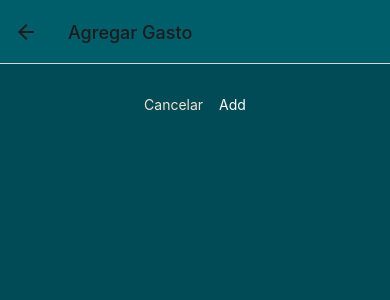
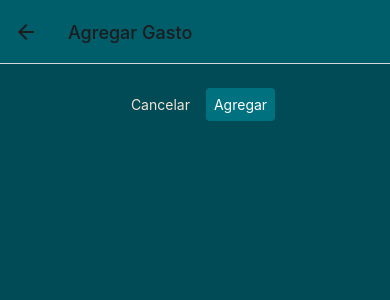
Before and after one commit to mdelrosario92/expense-tracker, a React Native app: screen /ManageExpense in a window 390 px wide. Shown: the top 300 px of the page. Built offline with nearby package versions, Linux system fonts and the light colour scheme.

Commit message:
filter expenses by 7 days

```diff
--- a/components/ExpensesOutput/ExpensesSummary.js
+++ b/components/ExpensesOutput/ExpensesSummary.js
@@ -20,7 +20,7 @@ const styles = StyleSheet.create({
     container: {
         padding: 15,
         backgroundColor: GlobalStyles.colors.filter,
-        borderRadius: 2,
+        borderRadius: 6,
         flexDirection: 'row',
         justifyContent: 'space-between',
         alignItems: 'center',
--- a/components/ExpensesOutput/UI/CommonButton.js
+++ b/components/ExpensesOutput/UI/CommonButton.js
@@ -5,7 +5,7 @@ import { GlobalStyles } from '../../../constants/styles';
 
 function CommonButton({children, onPress, mode, style}) {
     return <View style={style}>
-        <Pressable onPress={onPress}>
+        <Pressable onPress={onPress} style={({pressed}) => pressed & styles.pressed}>
         <View style={[styles.button, mode === 'flat' && styles.flat]}>
             <Text style = {[styles.buttonText, mode === 'flat' && styles.flatText]}>
             {children}</Text>
@@ -20,21 +20,21 @@ const styles = StyleSheet.create({
     button: {
         borderRadius: 4,
         padding: 8,
-        backgroundColor: GlobalStyles.colors.background
+        backgroundColor: GlobalStyles.colors.filter
     },
     flat: {
         backgroundColor: 'transparent'
     },
     buttonText: {
         color: 'white',
-        textAlign: 'centen'
+        textAlign: 'center'
     },
     flatText: {
         color: GlobalStyles.colors.text
     },
     pressed: {
         opacity: 0.75,
-        backgroundColor: GlobalStyles.colors.background,
+        backgroundColor: GlobalStyles.colors.text,
         borderRadius: 4
     }
 });
--- a/util/date.js
+++ b/util/date.js
@@ -6,3 +6,7 @@ export function getFormattedDate(date) {
         day: 'numeric'
     });
 }
+
+export function getDateMinusDays(date, days) {
+    return new Date(date.getFullYear(), date.getMonth(), date.getDate() - days);
+}
--- a/views/Conversor.js
+++ b/views/Conversor.js
@@ -1,8 +1,7 @@
-import { Text } from 'react-native'
 import ExpensesOutput from '../components/ExpensesOutput/ExpensesOutput'
 
 function Conversor() {
-    return <ExpensesOutput expensesPeriod="Conversor" />;
+    alert('Conversor');
 }
 
 export default Conversor;
--- a/views/ManageExpense.js
+++ b/views/ManageExpense.js
@@ -15,23 +15,33 @@ function ManageExpense({ route, navigation }) {
         });
     }), [navigation, isEditing]
 
-    function deleteExpense() { }
-    function cancelHandler() { }
-    function confirmHandler() { }
+    function deleteExpense() {
+        navigation.goBack();
+     }
 
-    return <View style={styles.container}>
+    function cancelHandler() {
+        navigation.goBack();
+    }
+
+    function confirmHandler() {
+        navigation.goBack();
+     }
+
+    return (
+    <View style={styles.container}>
      <View style={styles.buttons}>
-            <CommonButton mode="flat" onPress={cancelHandler}>Cancelar</CommonButton>
-            <CommonButton onPress = {confirmHandler}>{isEditing ? 'Update' : 'Add'}</CommonButton>
+            <CommonButton style= {styles.button} mode="flat" onPress={cancelHandler}>Cancelar</CommonButton>
+            <CommonButton onPress={confirmHandler}>{isEditing ? 'Actualizar' : 'Agregar'}</CommonButton>
     </View>
-        {isEditing &&
+        { isEditing &&
             <View style={styles.deleteContainer}><AddButton
                 icon="trash"
                 color='red'
                 size={36}
                 onPress={deleteExpense} />
-            </View>}
-    </View>;
+            </View> }
+    </View>
+    );
 }
 
 export default ManageExpense;
@@ -40,18 +50,22 @@ const styles = StyleSheet.create({
     container: {
         flex: 1,
         padding: 24,
-        backgroundColor: GlobalStyles.colors.background
+        backgroundColor: GlobalStyles.colors.background,
     },
     buttons: {
         flexDirection: 'row',
         justifyContent: 'center',
-        alignItems: 'center'
+        alignItems: 'center',
+    },
+    button: {
+        mindWidth: 120,
+        marginHorizontal: 8,
     },
     deleteContainer: {
         marginTop: 16,
         paddingTop: 8,
         borderTopWidth: 2,
         borderTopColor: GlobalStyles.colors.filter,
-        alignItems: 'center'
+        alignItems: 'center',
     }
 });
--- a/views/RecentExpenses.js
+++ b/views/RecentExpenses.js
@@ -3,15 +3,22 @@ import { useContext } from 'react';
 
 import ExpensesOutput from '../components/ExpensesOutput/ExpensesOutput';
 import { ExpensesContext } from '../store/expenses-context';
+import { getDateMinusDays } from '../util/date';
 
-//por ahora funciona igual que AllExpenses, agregar logica para filtrar por Date - X cantidad de dias.
 function RecentExpenses() {
   const expensesContext = useContext(ExpensesContext);
 
+  const recentExpenses = expensesContext.expenses.filter((expense) => {
+    const expenseDate = new Date(expense.date);
+    const today = new Date();
+    const date7DaysAgo = getDateMinusDays(today, 7);
+
+    return expense.date > date7DaysAgo;
+  });
   return (
     <ExpensesOutput
-      expenses={expensesContext.expenses}
-      expensesPeriod="Total"
+      expenses={recentExpenses}
+      expensesPeriod="Last 7 days"
       fallbackText="No registered expenses found!"
     />
   );
```
